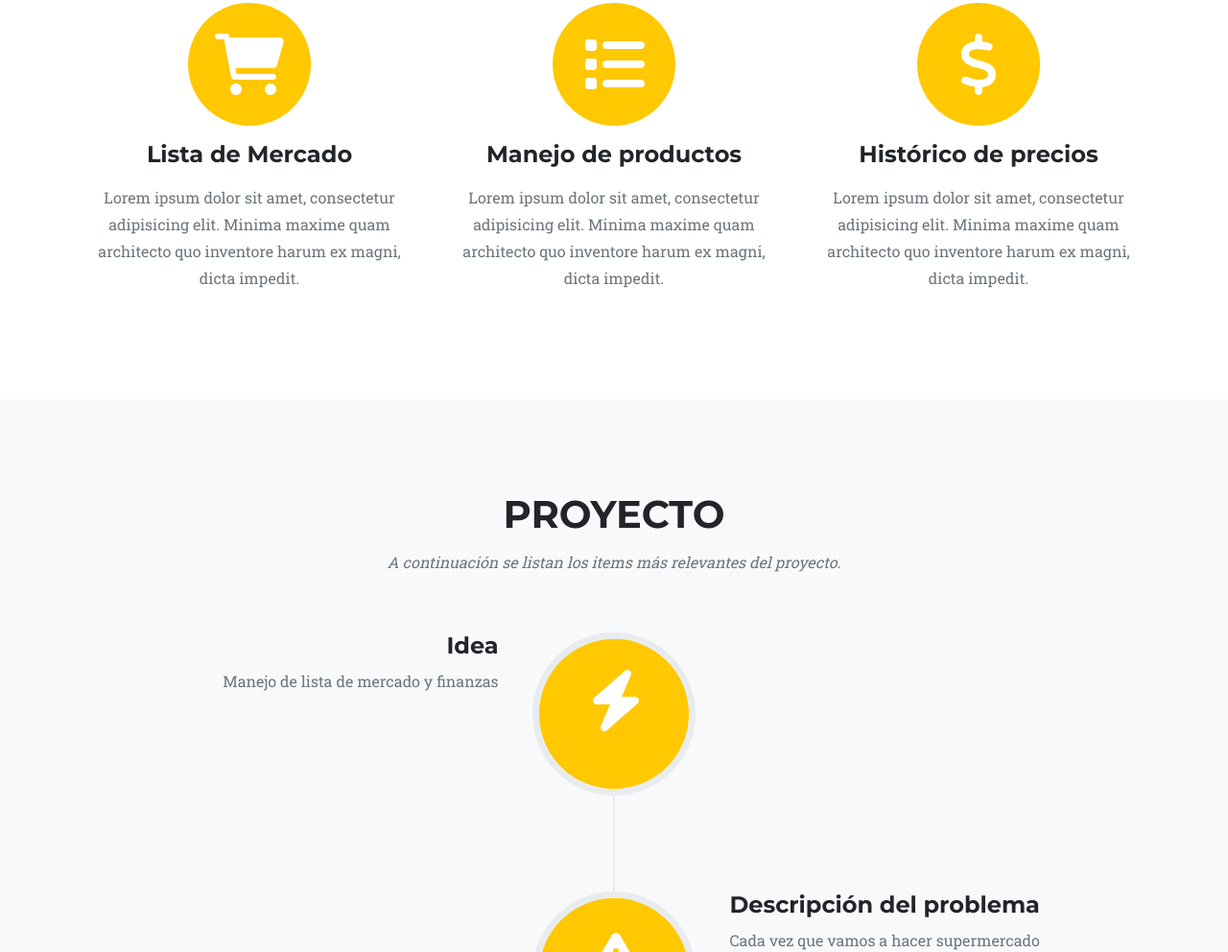
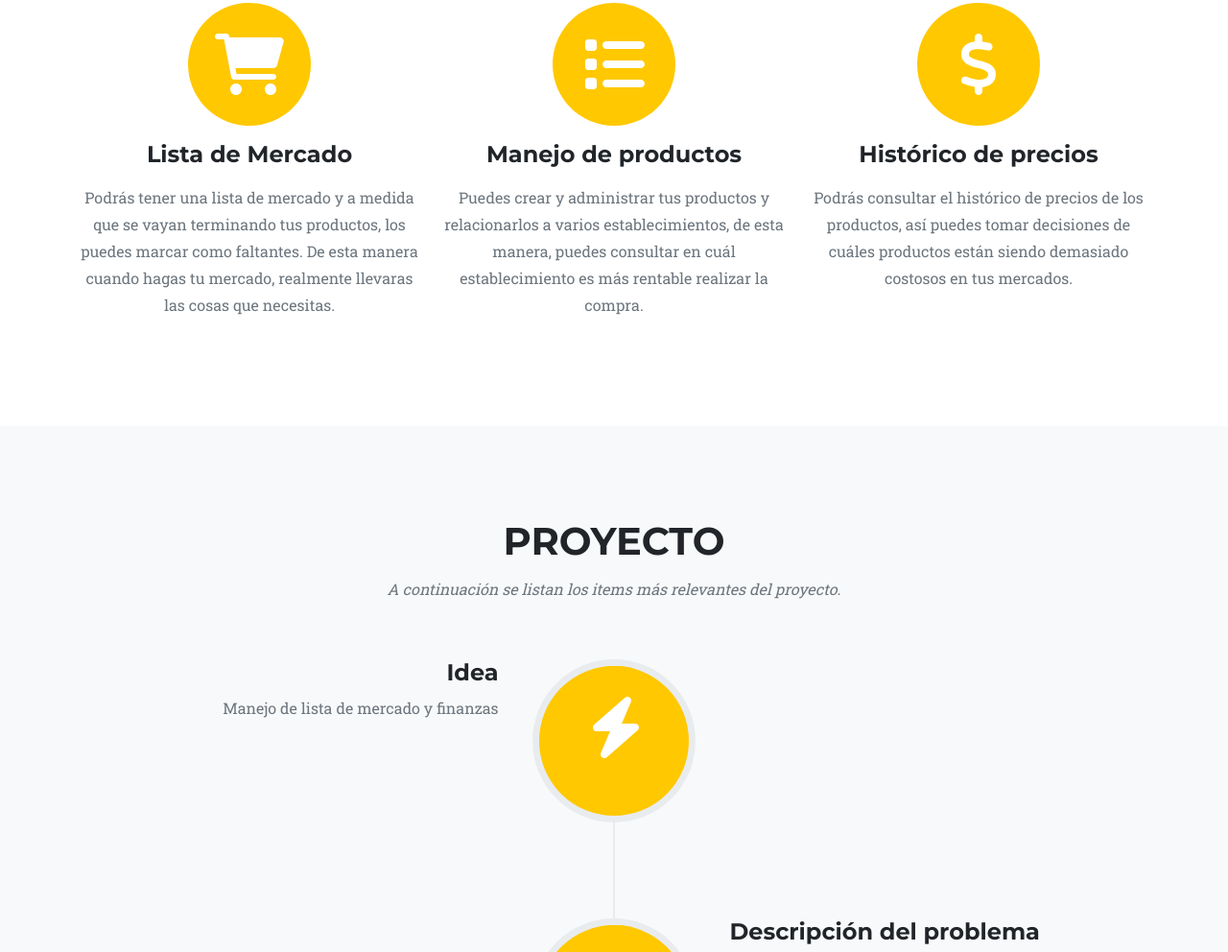
Before and after one commit to pabloqv10/market-list-project, a plain HTML site: page index.html in a window 1280 px wide. Shown: the part 985-1977 px from the top of the page at 96% size. Drawn offline with nearby package versions, Linux system fonts and the light colour scheme.

Commit message:
Se complementa informacion de servicios

```diff
--- a/index.html
+++ b/index.html
@@ -76,9 +76,8 @@
           </span>
           <h4 class="my-3">Lista de Mercado</h4>
           <p class="text-muted">
-            Lorem ipsum dolor sit amet, consectetur adipisicing elit. Minima
-            maxime quam architecto quo inventore harum ex magni, dicta
-            impedit.
+            Podrás tener una lista de mercado y a medida que se vayan terminando tus productos, los puedes marcar como
+            faltantes. De esta manera cuando hagas tu mercado, realmente llevaras las cosas que necesitas.
           </p>
         </div>
         <div class="col-md-4">
@@ -88,10 +87,8 @@
           </span>
           <h4 class="my-3">Manejo de productos</h4>
           <p class="text-muted">
-            Lorem ipsum dolor sit amet, consectetur adipisicing elit. Minima
-            maxime quam architecto quo inventore harum ex magni, dicta
-            impedit.
-          </p>
+            Puedes crear y administrar tus productos y relacionarlos a varios establecimientos, de esta manera, puedes
+            consultar en cuál establecimiento es más rentable realizar la compra.
         </div>
         <div class="col-md-4">
           <span class="fa-stack fa-4x">
@@ -100,9 +97,8 @@
           </span>
           <h4 class="my-3">Histórico de precios</h4>
           <p class="text-muted">
-            Lorem ipsum dolor sit amet, consectetur adipisicing elit. Minima
-            maxime quam architecto quo inventore harum ex magni, dicta
-            impedit.
+            Podrás consultar el histórico de precios de los productos, así puedes tomar decisiones de cuáles productos
+            están siendo demasiado costosos en tus mercados.
           </p>
         </div>
       </div>
```
